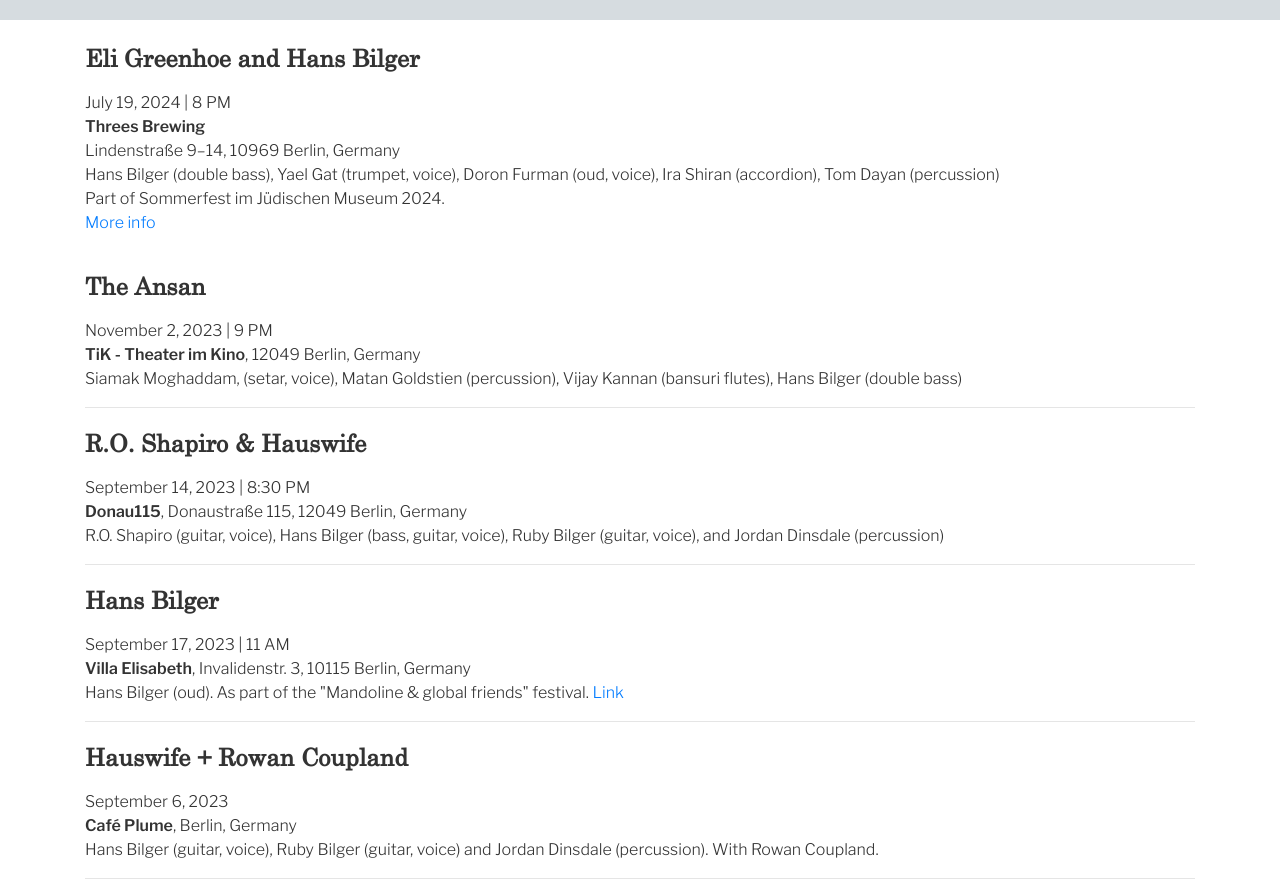
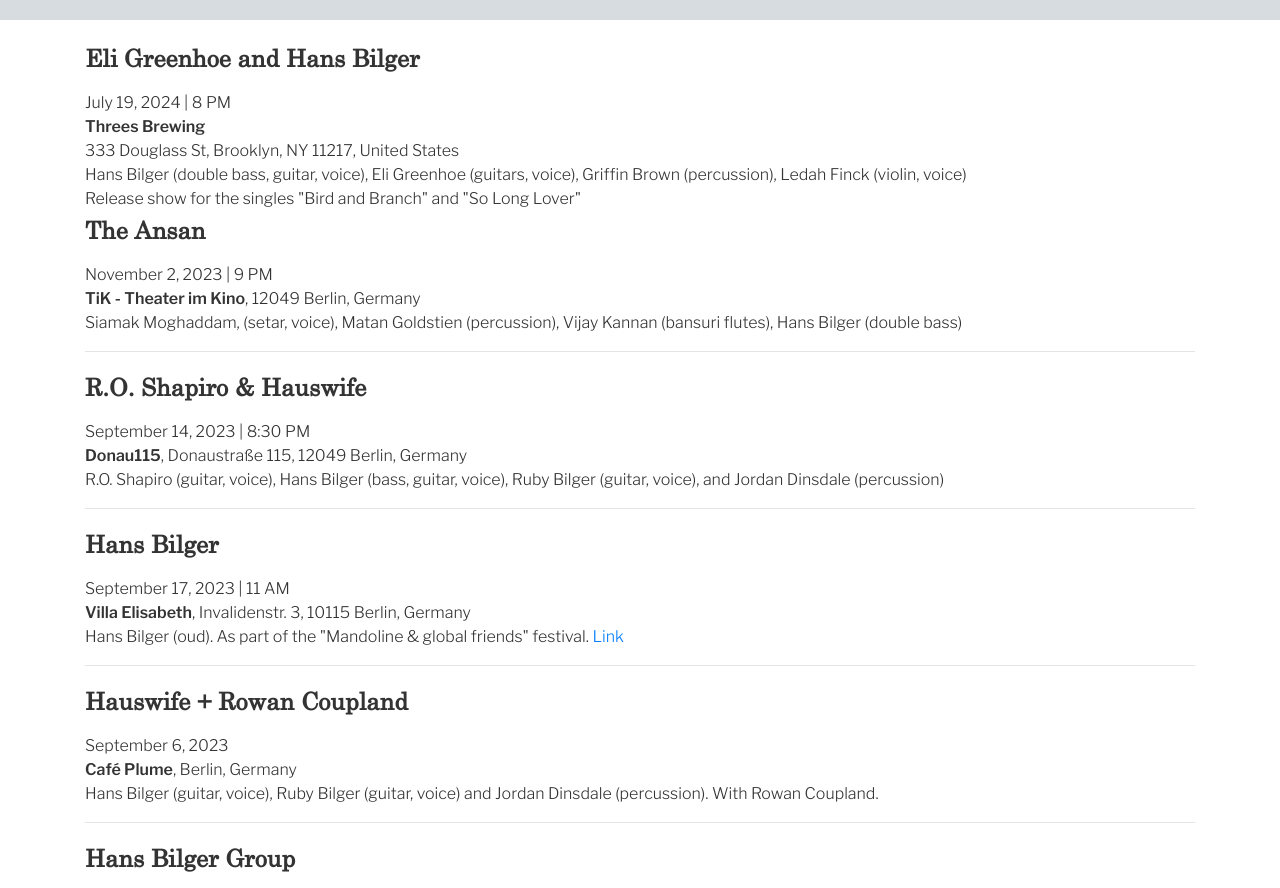
Before and after one commit to hanstbilger/professionalwebsite, a plain HTML site: page dates.html in a window 1280 px wide. Shown: the part 780-1668 px from the top of the page. Drawn offline with nearby package versions, Linux system fonts and the light colour scheme; files that its build step writes are made by us from their sources; grey boxes are pictures that could not be loaded; files whose address does not match are found by name.

Commit message:
Update dates.html

```diff
--- a/dates.html
+++ b/dates.html
@@ -86,10 +86,9 @@
     <p class="gig-list">Eli Greenhoe and Hans Bilger</h5>
     <p class="gig-date">July 19, 2024 | 8 PM</p>
     <p class="gig-loc"><b>Threes Brewing</b></p>
-    <p class="gig-loc">Lindenstraße 9–14, 10969 Berlin, Germany</p>
-    <p class="gig-pers">Hans Bilger (double bass), Yael Gat (trumpet, voice), Doron Furman (oud, voice), Ira Shiran (accordion), Tom Dayan (percussion)</p>
-    <p class="gig-moreinfo">Part of Sommerfest im Jüdischen Museum 2024.</p>
-    <p class="gig-link"><span><a target="_blank" href="https://www.jmberlin.de/sommerfest-2024">More info</a></span></p>
+    <p class="gig-loc">333 Douglass St, Brooklyn, NY 11217, United States</p>
+    <p class="gig-pers">Hans Bilger (double bass, guitar, voice), Eli Greenhoe (guitars, voice), Griffin Brown (percussion), Ledah Finck (violin, voice)</p>
+    <p class="gig-moreinfo">Release show for the singles "Bird and Branch" and "So Long Lover"</p>
   </div>
 
   <div>
```
